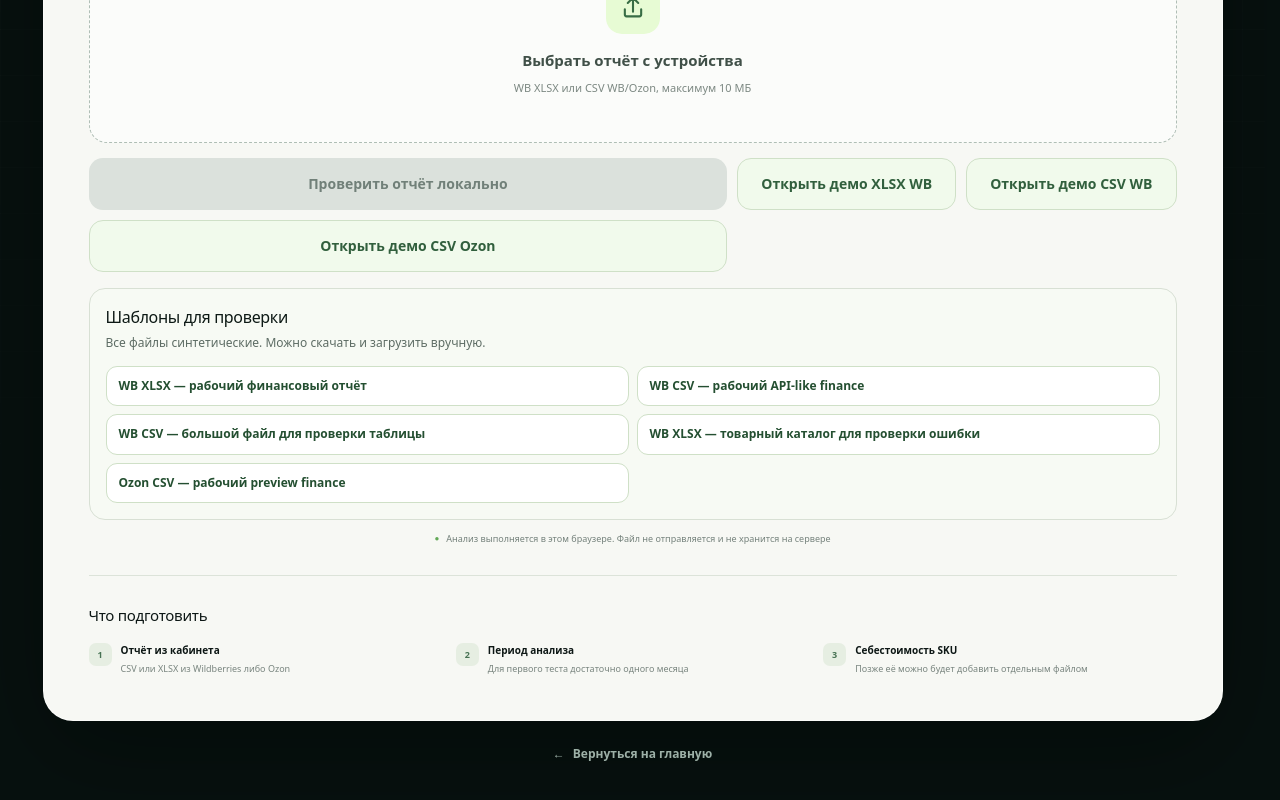
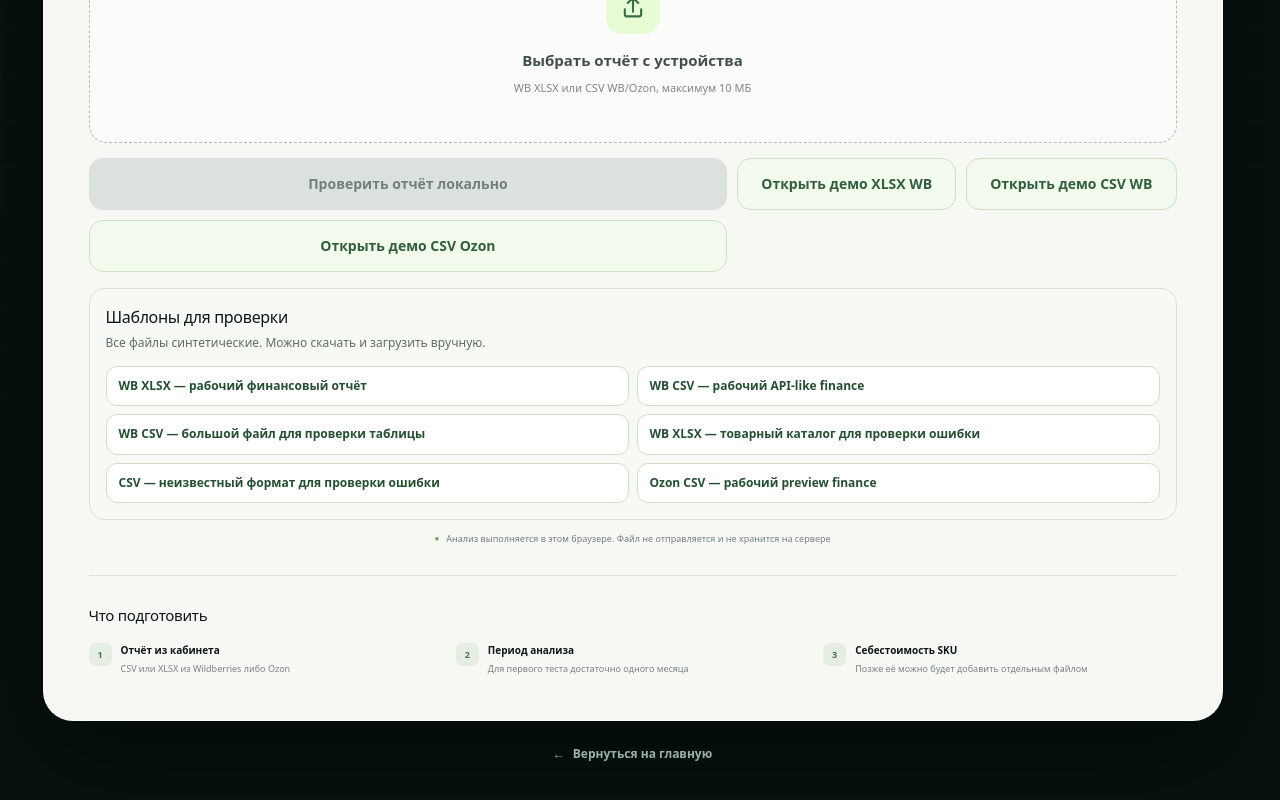
Before and after one commit to aegorova004-ui/Profit-Doctor-WB-Ozon, a Next.js app: page /upload in a window 1280 px wide. Shown: the part 477-1277 px from the top of the page. Built offline with nearby package versions, Linux system fonts and the light colour scheme.

Commit message:
Добавить демо неизвестного CSV

```diff
--- a/src/components/report-upload.tsx
+++ b/src/components/report-upload.tsx
@@ -1374,6 +1374,11 @@
             </a>
           </li>
           <li>
+            <a href="/demo/unsupported-finance-format.csv" download>
+              CSV — неизвестный формат для проверки ошибки
+            </a>
+          </li>
+          <li>
             <a href="/demo/ozon-finance-preview.csv" download>
               Ozon CSV — рабочий preview finance
             </a>
```
Also changed, not shown: public/demo/unsupported-finance-format.csv (added), 3 other files (tests, documents, lock files or other folders).
